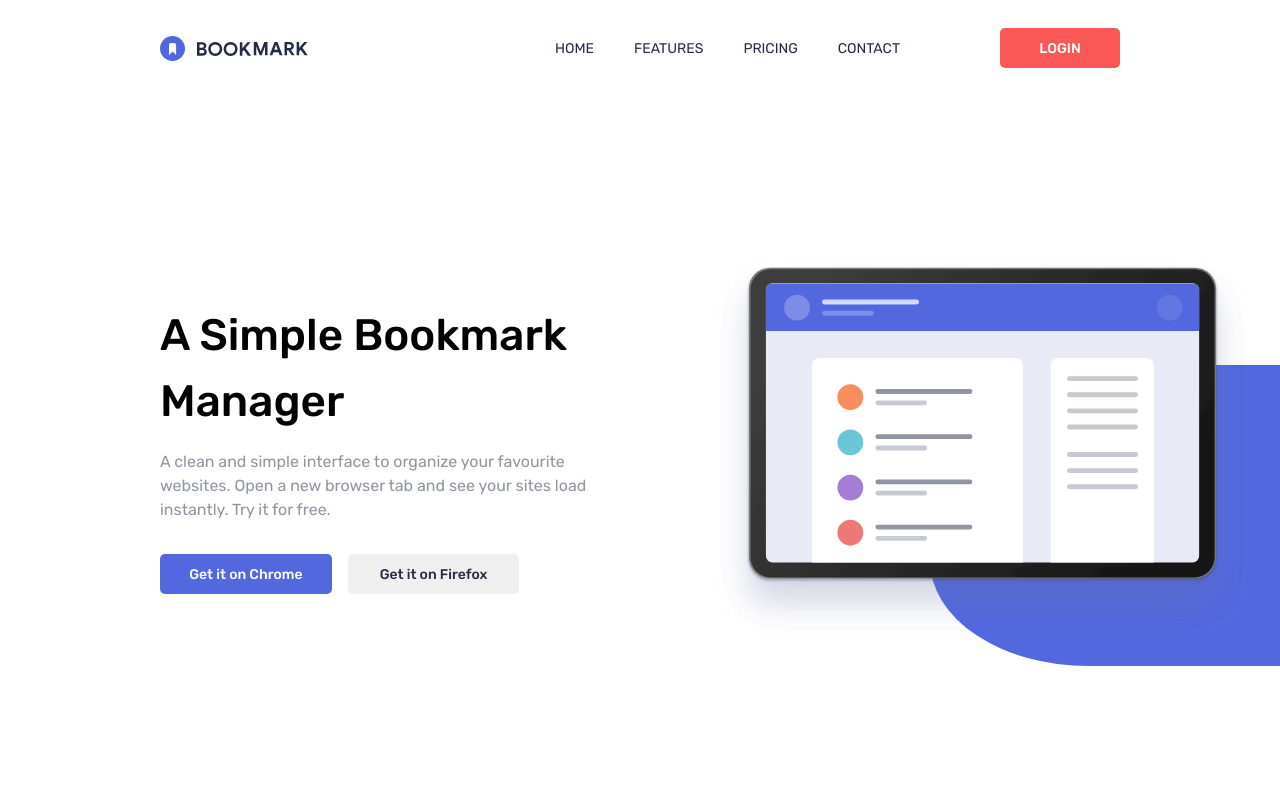
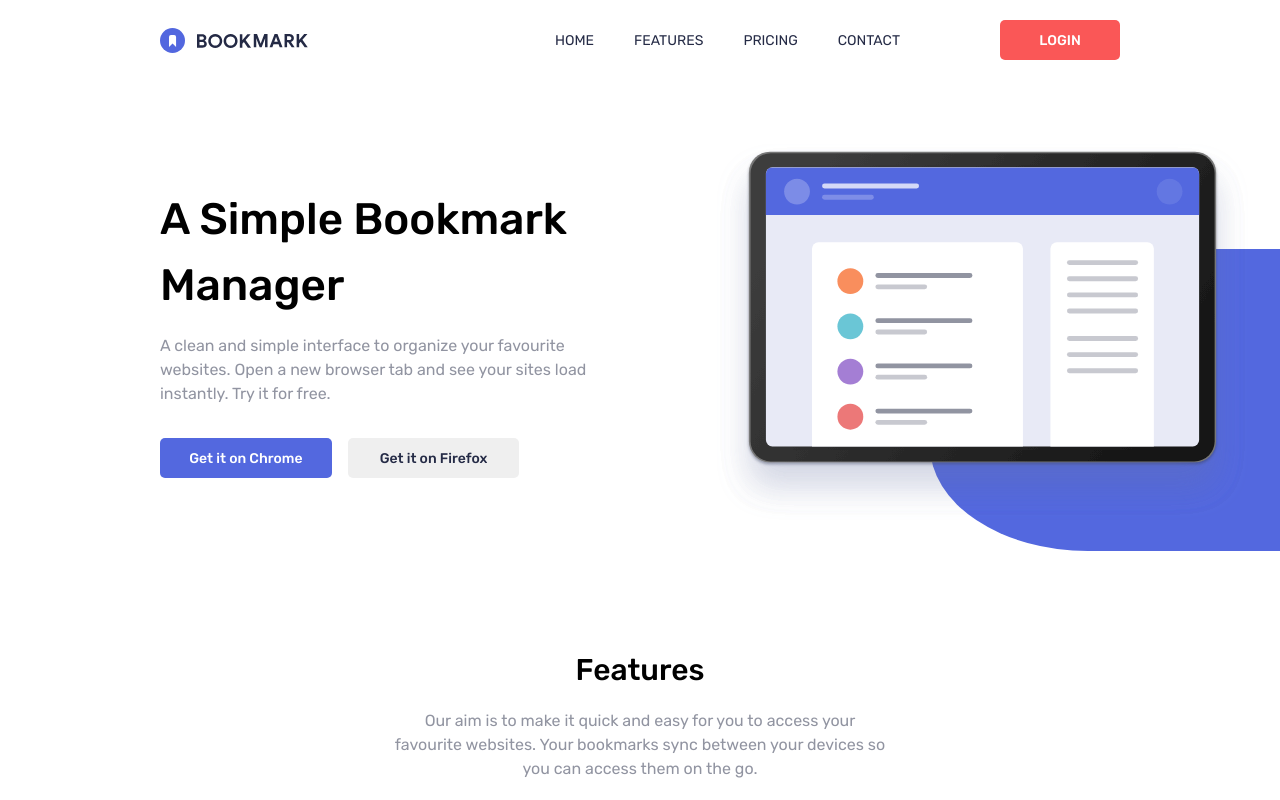
Before and after one commit to PedroSoteloB/aldaing, a website built with Vite: page index.html in a window 1280 px wide. Shown: the top 800 px of the page. Built offline with nearby package versions, Linux system fonts and the light colour scheme.

Commit message:
fixed height of header

```diff
--- a/style.css
+++ b/style.css
@@ -33,6 +33,8 @@
   --fs-nav: var(--fs-600);
   --fs-secondary-heading: var(--fs-700);
   --fs-primary-heading: var(--fs-800);
+
+  /* --vh: 0; */
 }
 
 @media (min-width: 50em) {
@@ -217,7 +219,8 @@ svg {
 /* ! header */
 
 .header {
-  height: 100vh;
+  /* height: 100vh; */
+  /* height: calc(var(--vh, 1vh) * 100); */
   display: flex;
   align-items: center;
   flex-direction: column;
@@ -228,7 +231,8 @@ svg {
   display: flex;
   justify-content: space-between;
   align-items: center;
-  height: 12%;
+  /* height: 12%; */
+  height: 80px;
 }
 
 .primary-navigation {
@@ -322,7 +326,6 @@ svg {
 /* ! HERO */
 
 .hero {
-  height: 88%;
   width: 100%;
   overflow: hidden;
 }
@@ -332,7 +335,9 @@ svg {
   flex-direction: column;
   text-align: center;
   justify-content: center;
-  height: 100%;
+  padding-top: 2em;
+  padding-bottom: 5em;
+  height: fit-content;
 }
 
 .hero .col {
@@ -400,6 +405,7 @@ svg {
     align-items: center;
     justify-content: space-between;
     text-align: left;
+    padding-bottom: 2em;
   }
 
   .hero .col {
```
